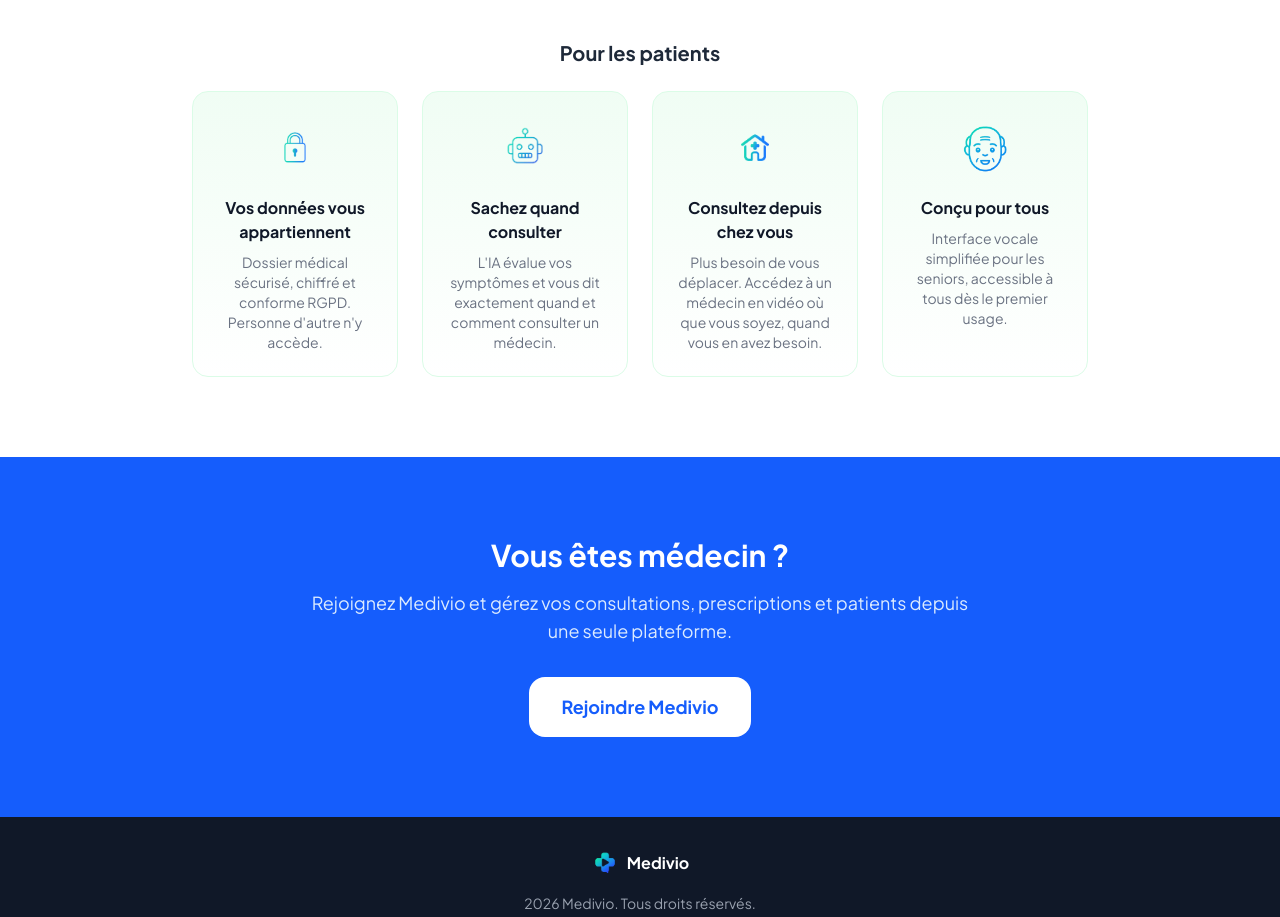
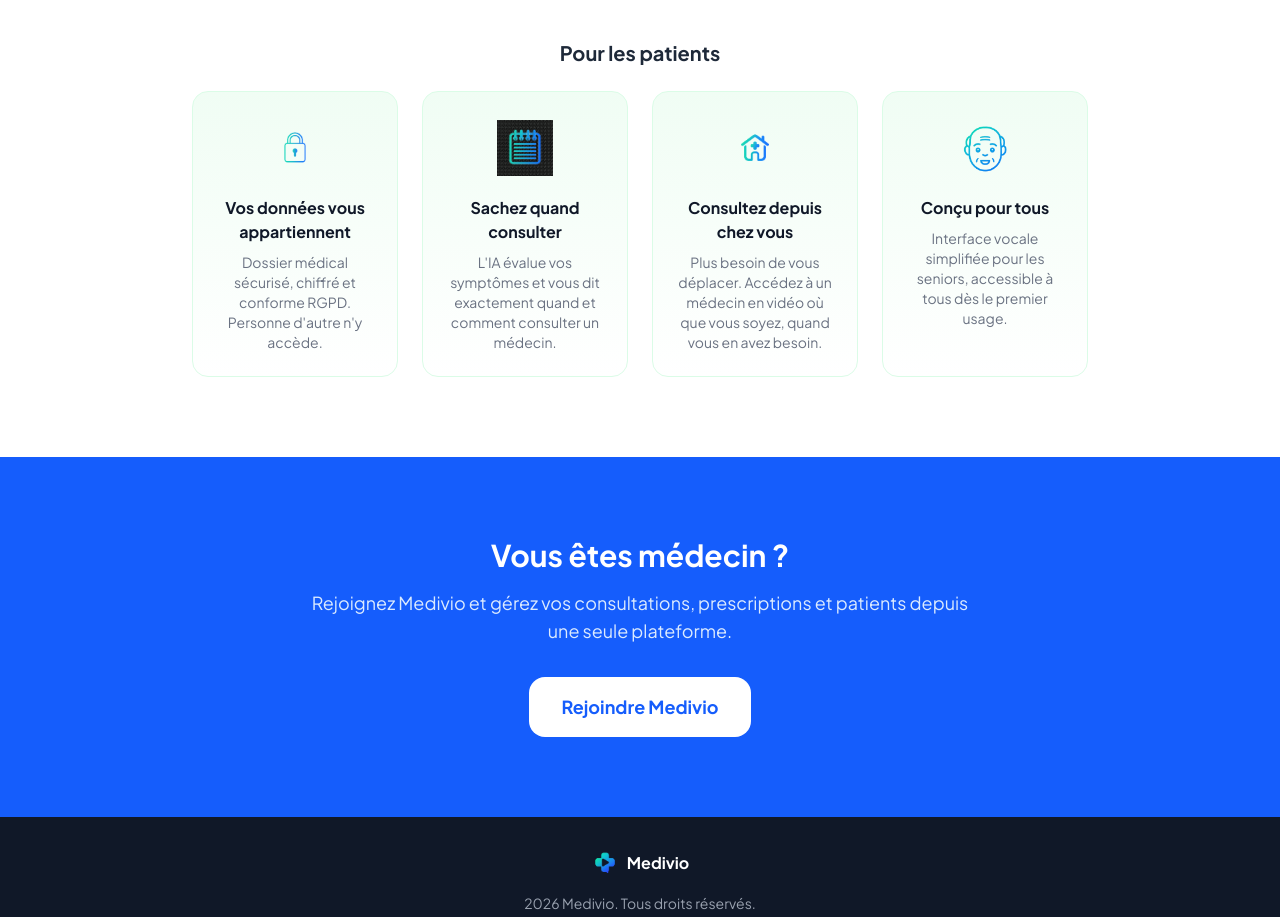
Before and after one commit to All185/medivio-frontend, a Next.js app: page / in a window 1280 px wide. Shown: the part 1935-2852 px from the top of the page. Built offline with nearby package versions, Linux system fonts and the light colour scheme.

Commit message:
feat: icône notes pour sachez quand consulter

```diff
--- a/app/page.tsx
+++ b/app/page.tsx
@@ -33,7 +33,7 @@ export default function RootPage() {
 
   const WHY_PATIENTS = [
     { icon: '/icons/lock_full-removebg.png', title: t('landing.why_patient_data_title'), desc: t('landing.why_patient_data_desc') },
-    { icon: '/icons/robot_full-removebg-preview.png', title: t('landing.why_triage_title'), desc: t('landing.why_triage_desc') },
+    { icon: '/icons/notes_full-removebg.png', title: t('landing.why_triage_title'), desc: t('landing.why_triage_desc') },
     { icon: '/icons/house_full-removebg.png', title: t('landing.why_home_title'), desc: t('landing.why_home_desc') },
     { icon: '/icons/senior_full-removebg-preview.png', title: t('landing.why_senior_title'), desc: t('landing.why_senior_desc') },
   ];
```
Also changed, not shown: public/icons/notes_full-removebg.png (added).
